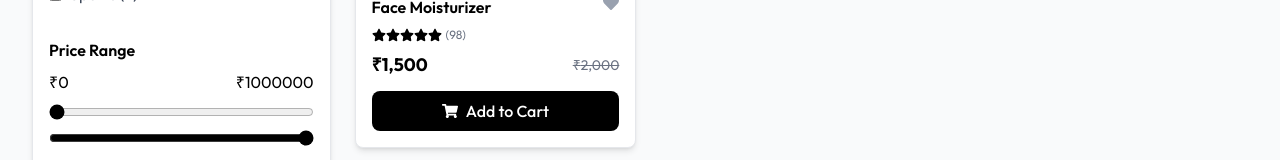
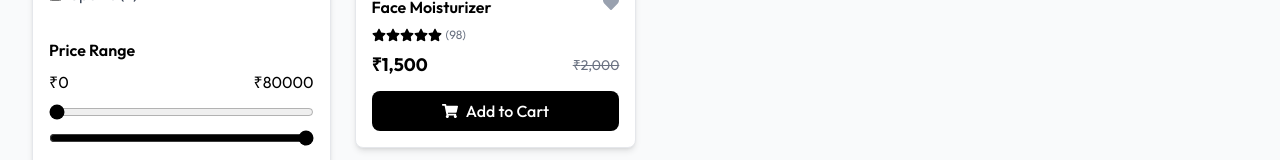
Before and after one commit to siva-aicoder/e-commerce-shop, a React (Vite) app: page /products/Beauty in a window 1280 px wide. Shown: the part 393-553 px from the top of the page. Built offline with nearby package versions, Linux system fonts and the light colour scheme.

Commit message:
AI: automated code changes for feature/KAN-118

```diff
--- /dev/null
+++ b/src/api/apiClient.js
@@ -0,0 +1,7 @@
+export const getErrorMessage = (error) => {
+  return (
+    error?.response?.data?.message ||
+    error?.message ||
+    'Something went wrong'
+  );
+};
--- /dev/null
+++ b/src/api/endPoints.js
@@ -0,0 +1,34 @@
+const wait = (value) =>
+  new Promise((resolve) => {
+    setTimeout(() => resolve(value), 300);
+  });
+
+export const authAPI = {
+  signin: async ({ email }) =>
+    wait({
+      data: {
+        token: 'mock-jwt-token',
+        user: {
+          id: email || 'demo-user',
+          role: 'USER',
+        },
+      },
+    }),
+  signup: async ({ username }) =>
+    wait({
+      data: {
+        status: 'success',
+        message: `Account created for ${username || 'user'}.`,
+      },
+    }),
+};
+
+export const userAPI = {
+  getAll: async () =>
+    wait({
+      data: {
+        content: [],
+        last: true,
+      },
+    }),
+};
--- /dev/null
+++ b/src/components/Loader.jsx
@@ -0,0 +1,9 @@
+import React from 'react';
+
+const Loader = () => {
+  return (
+    <span className="inline-block h-5 w-5 animate-spin rounded-full border-2 border-white border-t-transparent" />
+  );
+};
+
+export default Loader;
--- a/src/data/mockData.js
+++ b/src/data/mockData.js
@@ -8,7 +8,7 @@ export const categories = [
   { id: 5, name: 'Beauty', icon: '💄', productCount: 1},
   { id: 6, name: 'Sports', icon: '⚽', productCount: 2},
   { id: 7, name: 'Toys', icon: '🧸', productCount: 2 },
-
+  { id: 8, name: 'Medicine', icon: '💊', productCount: 1 },
 ];
 
 export const products = [
@@ -266,6 +266,23 @@ export const products = [
       dimensions: '8 x 5.2 x 1.2 inches',
       weight: '12 oz'
     }
+  },
+  {
+    id: 16,
+    name: 'Daily Multivitamin Tablets',
+    price: 649,
+    oldPrice: 799,
+    category: 'Medicine',
+    rating: 4.6,
+    reviewCount: 142,
+    image: 'https://images.unsplash.com/photo-1584308666744-24d5c474f2ae?auto=format&fit=crop&w=1200&q=80',
+    description: 'Daily multivitamin tablets formulated to support immunity, energy, and overall wellness.',
+    details: {
+      material: 'Tablet',
+      color: 'White',
+      dimensions: '60 tablets',
+      weight: '120 g'
+    }
   }
 
 ];
--- a/src/pages/Products.jsx
+++ b/src/pages/Products.jsx
@@ -1,22 +1,45 @@
 // pages/Products.jsx
-import React, { useState, useMemo } from 'react';
+import React, { useEffect, useMemo, useState } from 'react';
 import { useParams } from 'react-router-dom';
 import ProductCard from '../components/ProductCard';
 import { FaFilter, FaTimes } from 'react-icons/fa';
 
 const Products = ({ products, categories, searchTerm, addToCart }) => {
   const { category } = useParams();
+  const maxProductPrice = useMemo(
+    () => products.reduce((maxPrice, product) => Math.max(maxPrice, product.price), 0),
+    [products]
+  );
   const [currentPage, setCurrentPage] = useState(1);
   const [showFilters, setShowFilters] = useState(false);
   const [selectedCategories, setSelectedCategories] = useState(category ? [category] : []);
-  const [priceRange, setPriceRange] = useState([0, 1000000]);
+  const [priceRange, setPriceRange] = useState([0, maxProductPrice]);
   const [sortBy, setSortBy] = useState('featured');
 
   const productsPerPage = 12;
 
+  useEffect(() => {
+    setSelectedCategories(category ? [category] : []);
+    setCurrentPage(1);
+  }, [category]);
+
+  useEffect(() => {
+    setPriceRange(([minPrice, maxPrice]) => [
+      Math.min(minPrice, maxProductPrice),
+      maxPrice === 0 ? maxProductPrice : Math.min(maxPrice, maxProductPrice),
+    ]);
+  }, [maxProductPrice]);
+
+  const resetFilters = () => {
+    setSelectedCategories(category ? [category] : []);
+    setPriceRange([0, maxProductPrice]);
+    setSortBy('featured');
+    setCurrentPage(1);
+  };
+
   // Filter and sort products
   const filteredProducts = useMemo(() => {
-    let result = products;
+    let result = [...products];
 
     // Filter by search term
     if (searchTerm) {
@@ -134,7 +157,7 @@ const Products = ({ products, categories, searchTerm, addToCart }) => {
             <input
               type="range"
               min="0"
-              max="1000"
+              max={maxProductPrice}
               value={priceRange[0]}
               onChange={(e) => handlePriceRangeChange(e, 0)}
               className="w-full accent-black"
@@ -142,7 +165,7 @@ const Products = ({ products, categories, searchTerm, addToCart }) => {
             <input
               type="range"
               min="0"
-              max="1000"
+              max={maxProductPrice}
               value={priceRange[1]}
               onChange={(e) => handlePriceRangeChange(e, 1)}
               className="w-full accent-black"
@@ -167,11 +190,7 @@ const Products = ({ products, categories, searchTerm, addToCart }) => {
 
         {/* Clear Filters Button */}
         <button
-          onClick={() => {
-            setSelectedCategories(category ? [category] : []);
-            setPriceRange([0, 1000]);
-            setSortBy('featured');
-          }}
+          onClick={resetFilters}
           className="w-full mt-6 py-2 bg-black text-white rounded-lg hover:bg-gray-800 transition-colors"
         >
           Clear Filters
@@ -245,11 +264,7 @@ const Products = ({ products, categories, searchTerm, addToCart }) => {
             <h3 className="text-xl font-semibold text-black">No products found</h3>
             <p className="text-gray-500">Try adjusting your filters or search term</p>
             <button
-              onClick={() => {
-                setSelectedCategories(category ? [category] : []);
-                setPriceRange([0, 1000]);
-                setSortBy('featured');
-              }}
+              onClick={resetFilters}
               className="mt-4 px-4 py-2 bg-black text-white rounded-lg hover:bg-gray-800 transition-colors"
             >
               Clear All Filters
--- a/src/pages/SignUp.jsx
+++ b/src/pages/SignUp.jsx
@@ -6,7 +6,7 @@ import { Formik, Form, Field, ErrorMessage } from 'formik';
 import * as Yup from 'yup';
 
 import { getErrorMessage } from '../api/apiClient';
-import Loader from '../components/Header';
+import Loader from '../components/Loader';
 import { FiUser, FiMail, FiLock } from 'react-icons/fi';
 import { authAPI } from '../api/endPoints';
 
```
